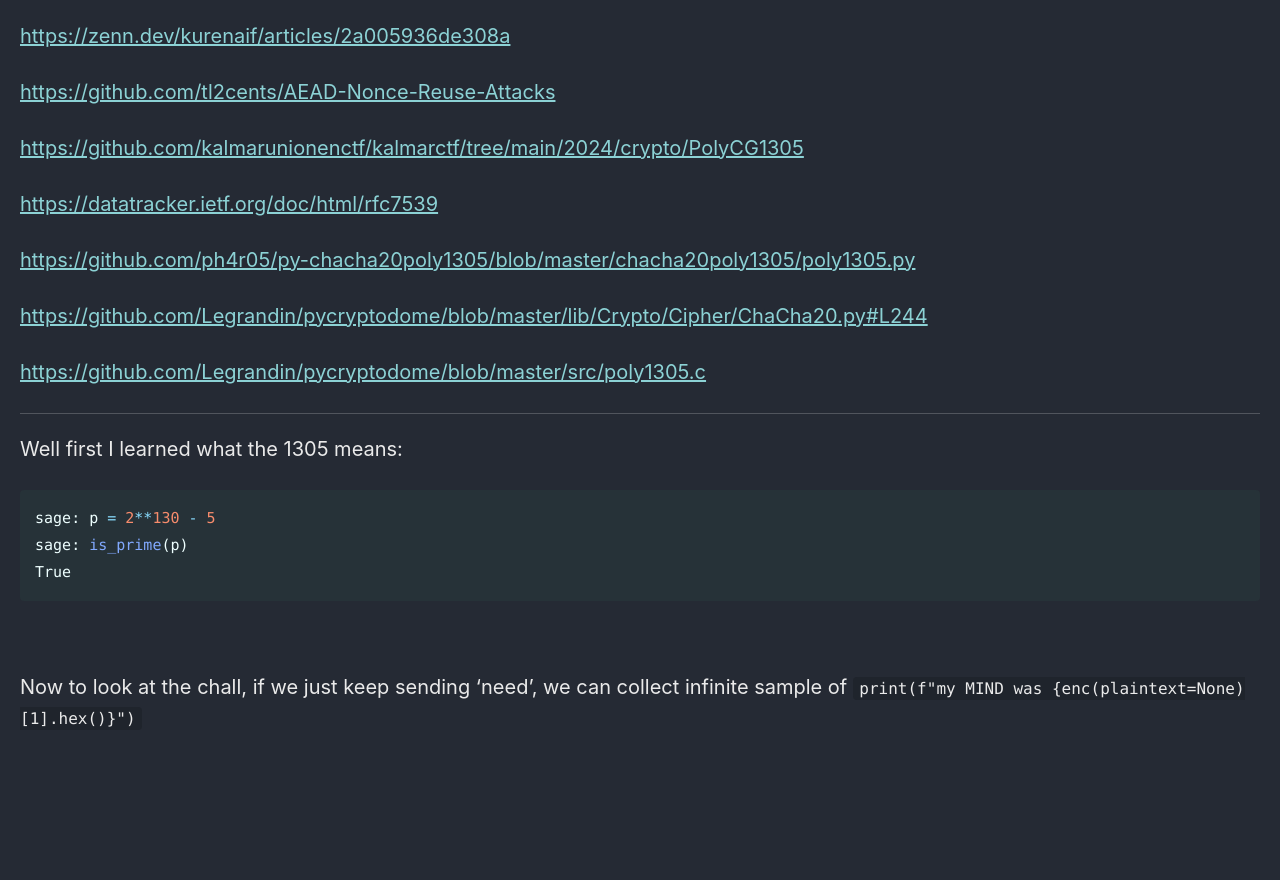
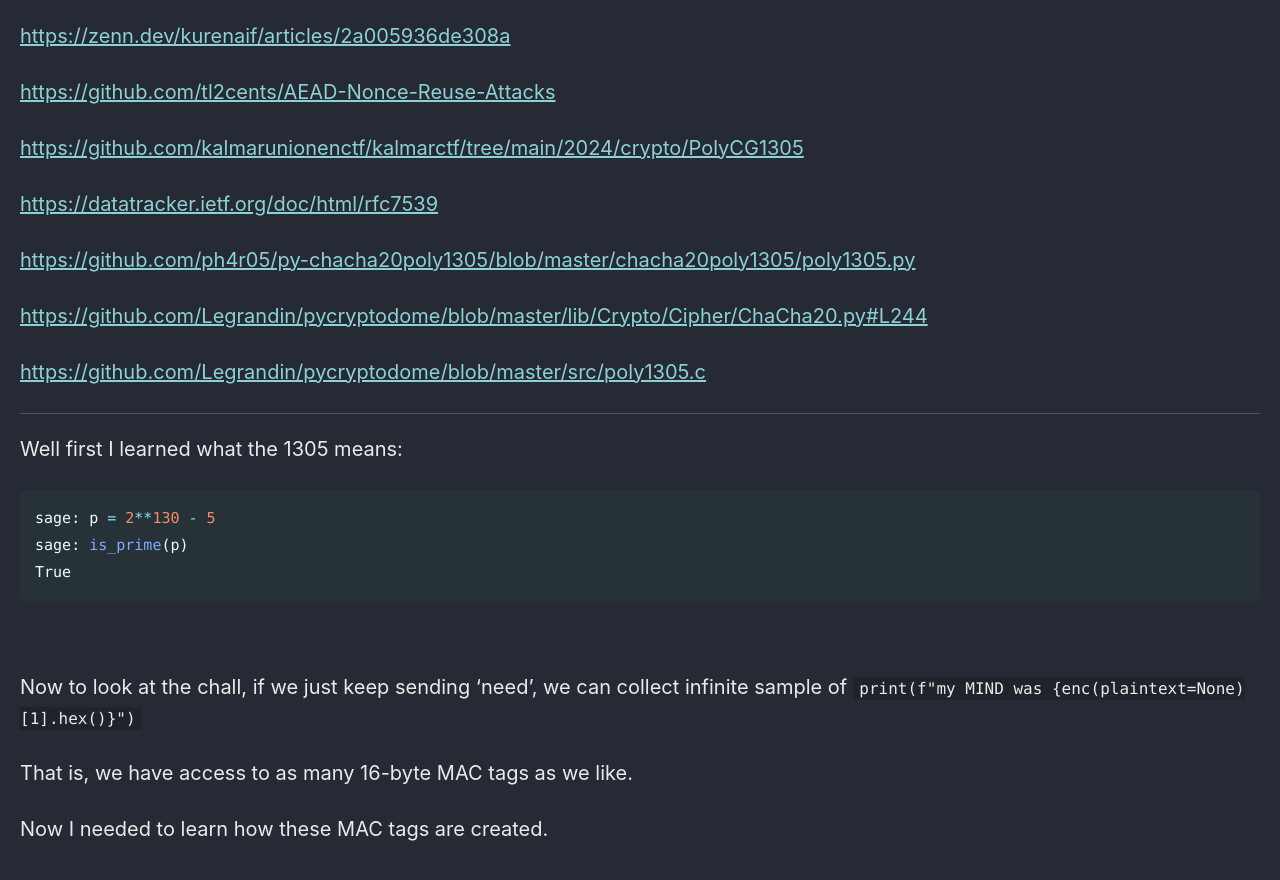
Before and after one commit to Connor-McCartney/Connor-McCartney.github.io, a Jekyll site: the page built from _pages/cryptography/other/Nostalgic-SECCONCTF14.md, in a window 1280 px wide and 900 px high, scrolled down 1672 px. Shown: the top 880 px of the window. Built offline with Jekyll 4.4.1, drawn with Linux system fonts in a browser that asks for light colours; cached includes are drawn as plain includes; before the commit the page ends 2460 px from its top, so only the background shows below that.

Commit message:
Update Nostalgic-SECCONCTF14.md

```diff
--- a/_pages/cryptography/other/Nostalgic-SECCONCTF14.md
+++ b/_pages/cryptography/other/Nostalgic-SECCONCTF14.md
@@ -96,3 +96,7 @@ True
 
 
 Now to look at the chall, if we just keep sending 'need', we can collect infinite sample of `print(f"my MIND was {enc(plaintext=None)[1].hex()}")`
+
+That is, we have access to as many 16-byte MAC tags as we like.
+
+Now I needed to learn how these MAC tags are created.
```
